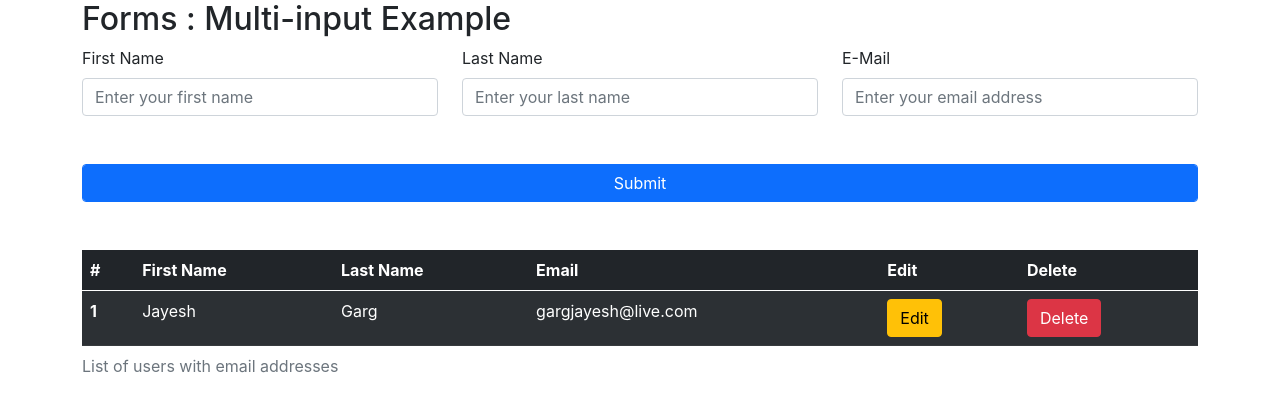
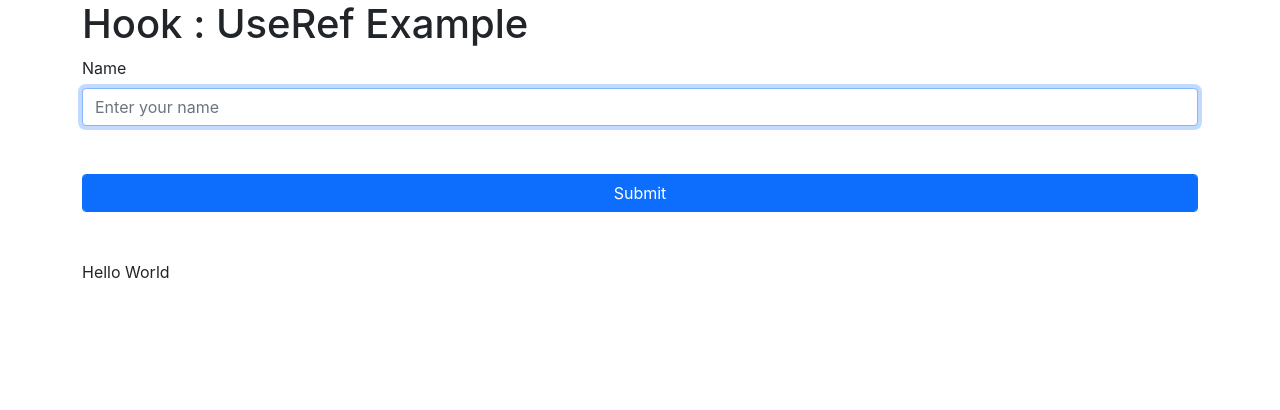
Before and after one commit to jayeshgarg/react-template, a React app: page / in a window 1280 px wide. Shown: the top 410 px of the page. Built offline with nearby package versions, Linux system fonts and the light colour scheme.

Commit message:
useRef hook

```diff
--- a/src/app.jsx
+++ b/src/app.jsx
@@ -2,7 +2,7 @@ import React from 'react'
 
 import '../node_modules/bootstrap/dist/css/bootstrap.min.css'
 import './App.css'
-import Example from './components/advance/14'
+import Example from './components/advance/15'
 
 function App() {
     return (
--- /dev/null
+++ b/src/components/advance/15.jsx
@@ -0,0 +1,48 @@
+import React, { useEffect, useRef } from 'react'
+import 'regenerator-runtime'
+// preserves value of form fields through re-render
+// DOES NOT trigger re-render
+// purpose is to target DOM nodes/elements
+
+const HookUseRefExample = () => {
+    const refContainer = useRef(null)
+    const divContainer = useRef(null)
+    const handleSubmit = (e) => {
+        e.preventDefault()
+        console.log(refContainer.current.value)
+        console.log(divContainer.current)
+    }
+    useEffect(() => {
+        refContainer.current.focus()
+    }) //since useRef doesn't trigger re-render, we can use useEffect in these cases with empty dependency
+    return (
+        <>
+            <h1>Hook : UseRef Example</h1>
+            <form onSubmit={handleSubmit}>
+                <div className='mb-5'>
+                    <label htmlFor='firstName' className='form-label'>
+                        Name
+                    </label>
+                    <input
+                        className='form-control'
+                        type='text'
+                        id='name'
+                        name='name'
+                        placeholder='Enter your name'
+                        ref={refContainer}
+                    />
+                </div>
+                <div className='mb-5'>
+                    <button
+                        className='btn btn-primary form-control'
+                        type='submit'
+                    >
+                        Submit
+                    </button>
+                </div>
+            </form>
+            <div ref={divContainer}>Hello World</div>
+        </>
+    )
+}
+export default HookUseRefExample
```
